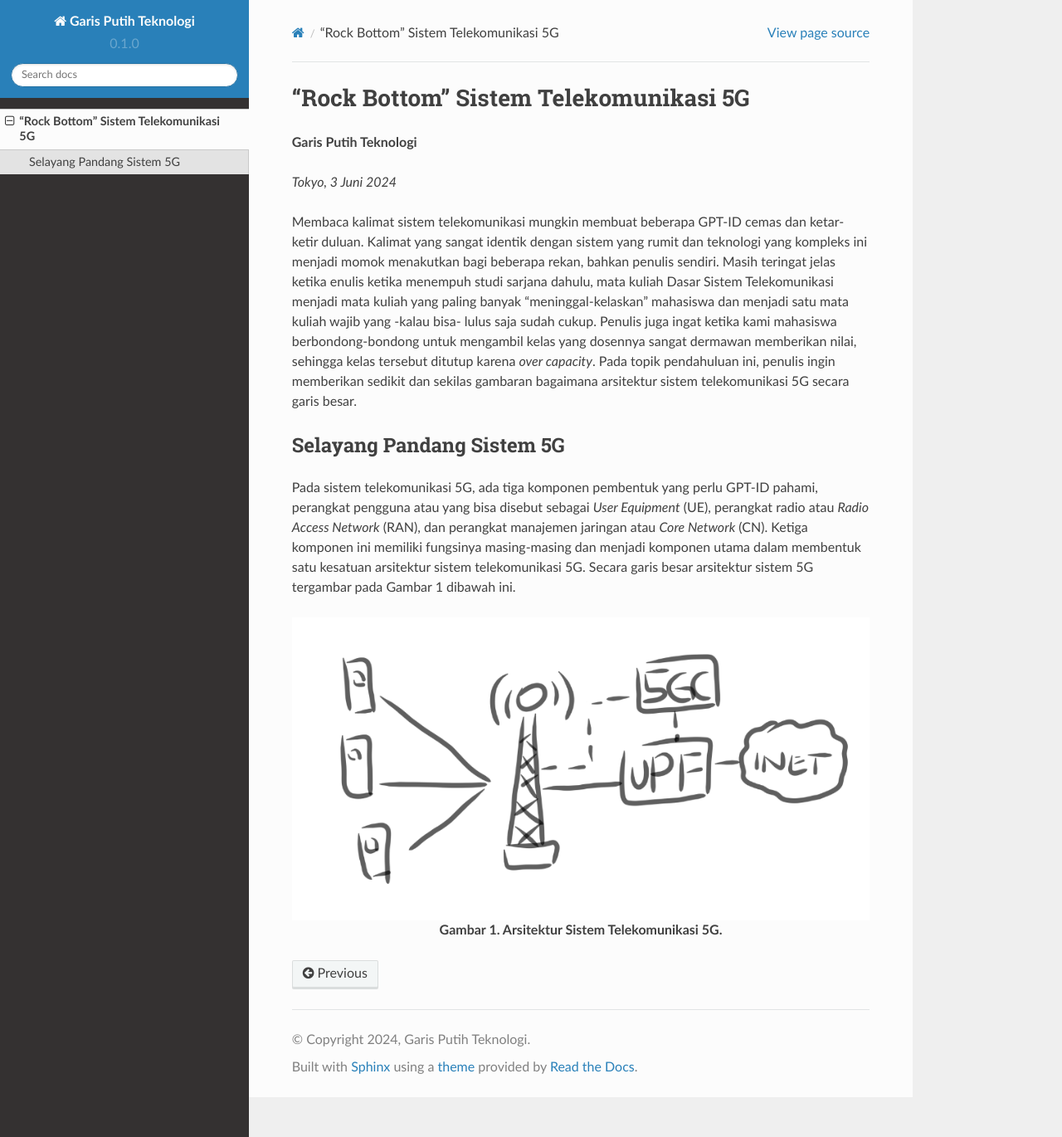
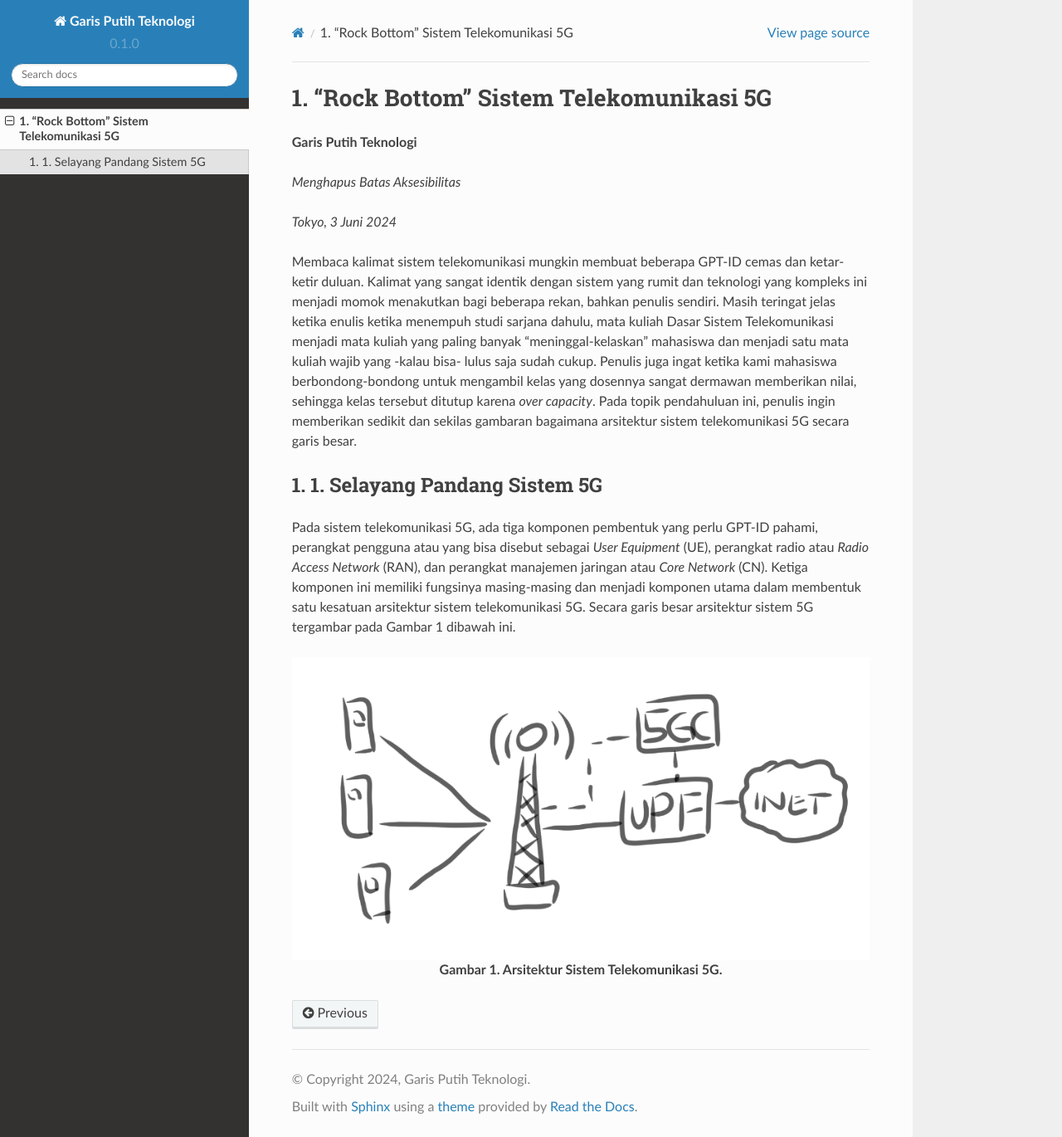
Before and after one commit to garisputihteknologi/garisputihteknologi, a Sphinx documentation site: the page built from docs/source/arsitektur5G.rst, in a window 1280 px wide and 1370 px high. Shown: the whole window at 83% size. Built offline with Sphinx 7.4.7 and the Read the Docs theme 2.0.0, drawn with Linux system fonts in a browser that asks for light colours.

Commit message:
Update arsitektur5G.rst

```diff
--- a/docs/source/arsitektur5G.rst
+++ b/docs/source/arsitektur5G.rst
@@ -1,13 +1,15 @@
-"Rock Bottom" Sistem Telekomunikasi 5G
+1. "Rock Bottom" Sistem Telekomunikasi 5G
 =======================================
 **Garis Putih Teknologi**
+
+*Menghapus Batas Aksesibilitas*
 
 *Tokyo, 3 Juni 2024*
 
 Membaca kalimat sistem telekomunikasi mungkin membuat beberapa GPT-ID cemas dan ketar-ketir duluan. Kalimat yang sangat identik dengan sistem yang rumit dan teknologi yang kompleks ini menjadi momok menakutkan bagi beberapa rekan, bahkan penulis sendiri. Masih teringat jelas ketika enulis ketika menempuh studi sarjana dahulu, mata kuliah Dasar Sistem Telekomunikasi menjadi mata kuliah yang paling banyak "meninggal-kelaskan" mahasiswa dan menjadi satu mata kuliah wajib yang -kalau bisa- lulus saja sudah cukup. Penulis juga ingat ketika kami mahasiswa berbondong-bondong untuk mengambil kelas yang dosennya sangat dermawan memberikan nilai, sehingga kelas tersebut ditutup karena *over capacity*. Pada topik pendahuluan ini, penulis ingin memberikan sedikit dan sekilas gambaran bagaimana arsitektur sistem telekomunikasi 5G secara garis besar.
 
-Selayang Pandang Sistem 5G
---------------------------
+1. 1. Selayang Pandang Sistem 5G
+--------------------------------
 Pada sistem telekomunikasi 5G, ada tiga komponen pembentuk yang perlu GPT-ID pahami, perangkat pengguna atau yang bisa disebut sebagai *User Equipment* (UE), perangkat radio atau *Radio Access Network* (RAN), dan perangkat manajemen jaringan atau *Core Network* (CN). Ketiga komponen ini memiliki fungsinya masing-masing dan menjadi komponen utama dalam membentuk satu kesatuan arsitektur sistem telekomunikasi 5G. Secara garis besar arsitektur sistem 5G tergambar pada Gambar 1 dibawah ini.
 
 .. image:: gambar/1_Arsitektur_5G.png
```
